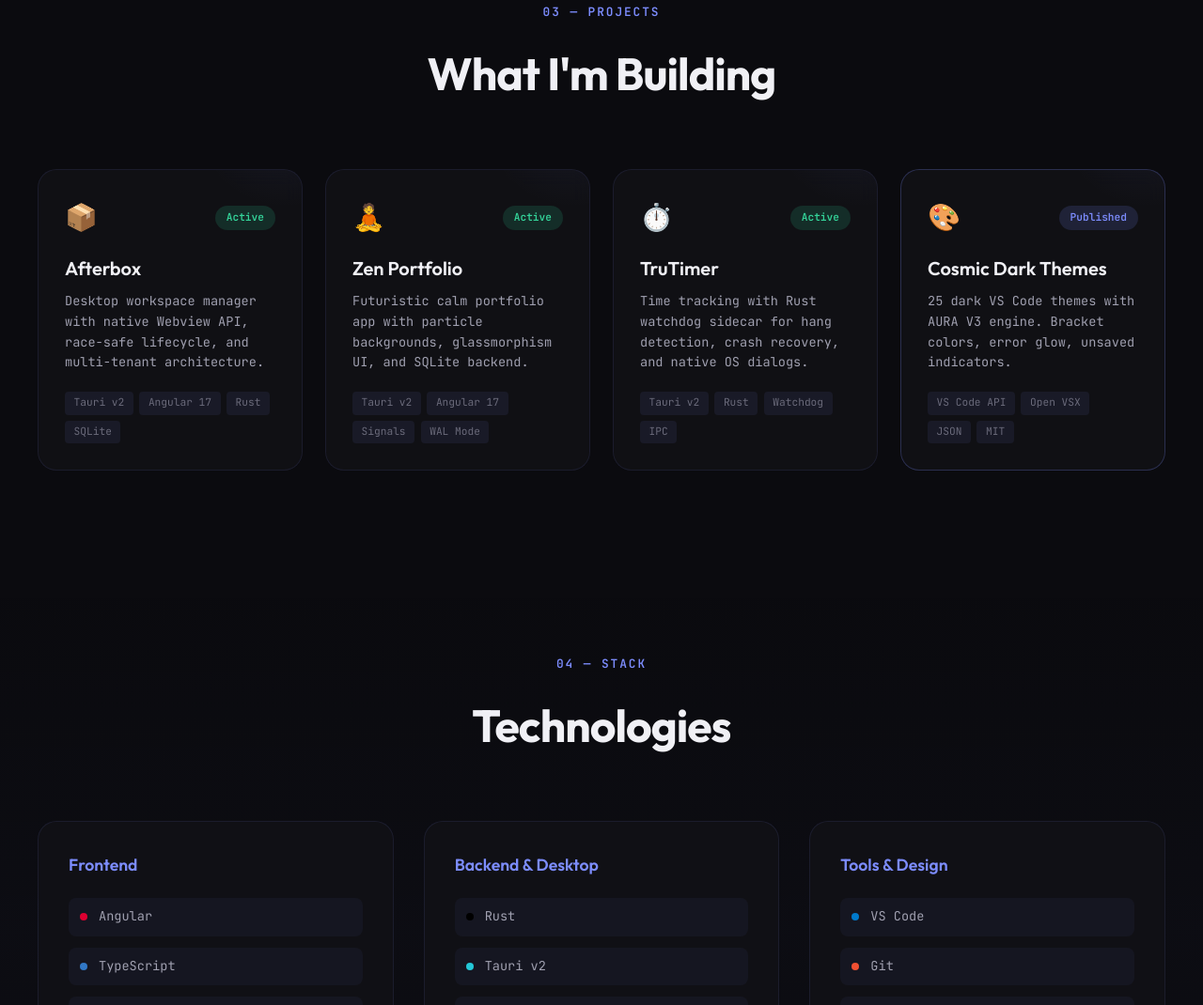
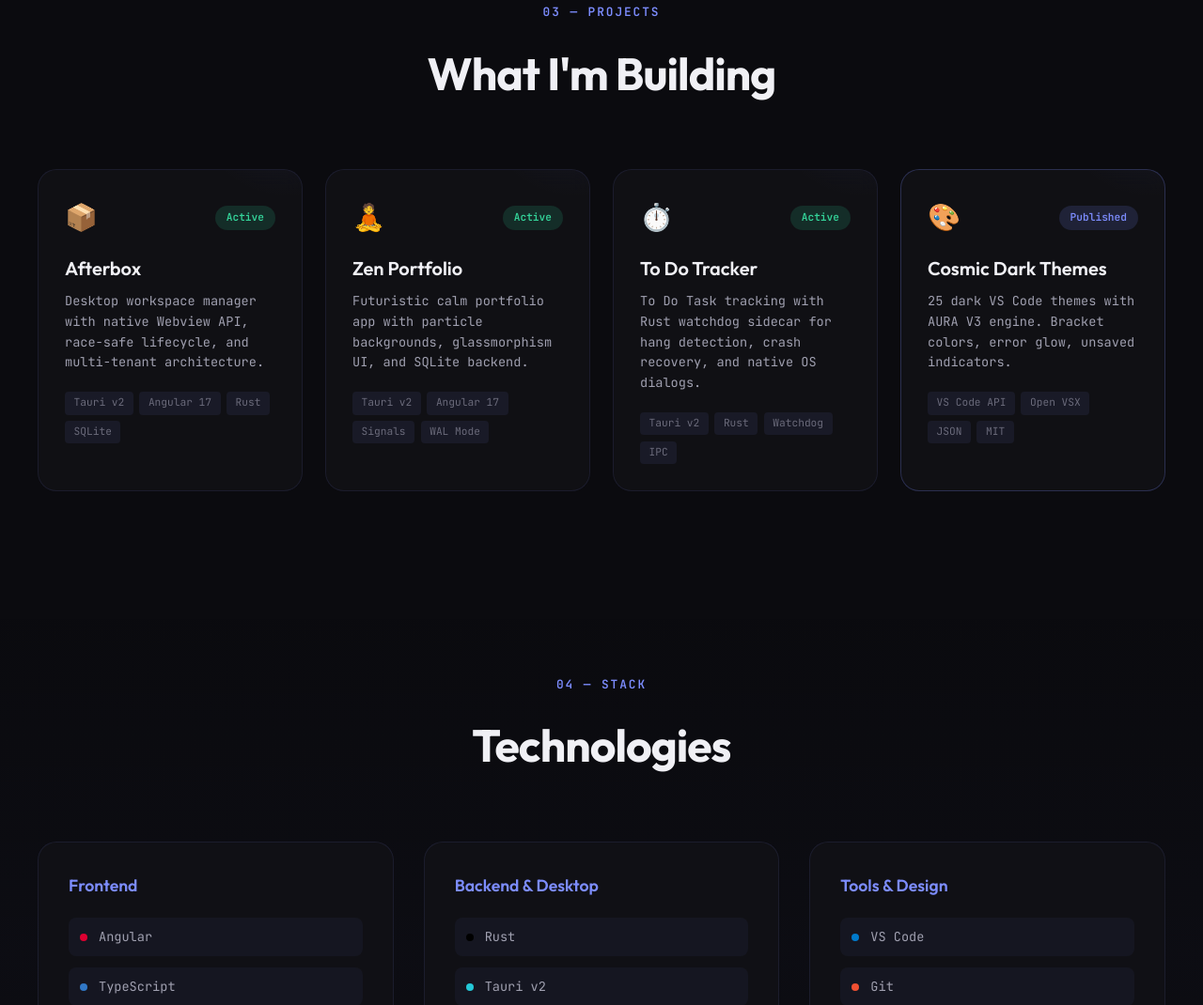
Before and after one commit to AfterDLifex/AfterDLifex.github.io, a plain HTML site: page index.html in a window 1280 px wide. Shown: the part 3754-4824 px from the top of the page at 94% size. Drawn offline with Linux system fonts and the light colour scheme.

Commit message:
update index html

```diff
--- a/index.html
+++ b/index.html
@@ -363,8 +363,8 @@
             <div class="project-icon">⏱️</div>
             <div class="project-status active">Active</div>
           </div>
-          <h3>TruTimer</h3>
-          <p>Time tracking with Rust watchdog sidecar for hang detection, crash recovery, and native OS dialogs.</p>
+          <h3>To Do Tracker</h3>
+          <p>To Do Task tracking with Rust watchdog sidecar for hang detection, crash recovery, and native OS dialogs.</p>
           <div class="project-tech">
             <span>Tauri v2</span>
             <span>Rust</span>
```
